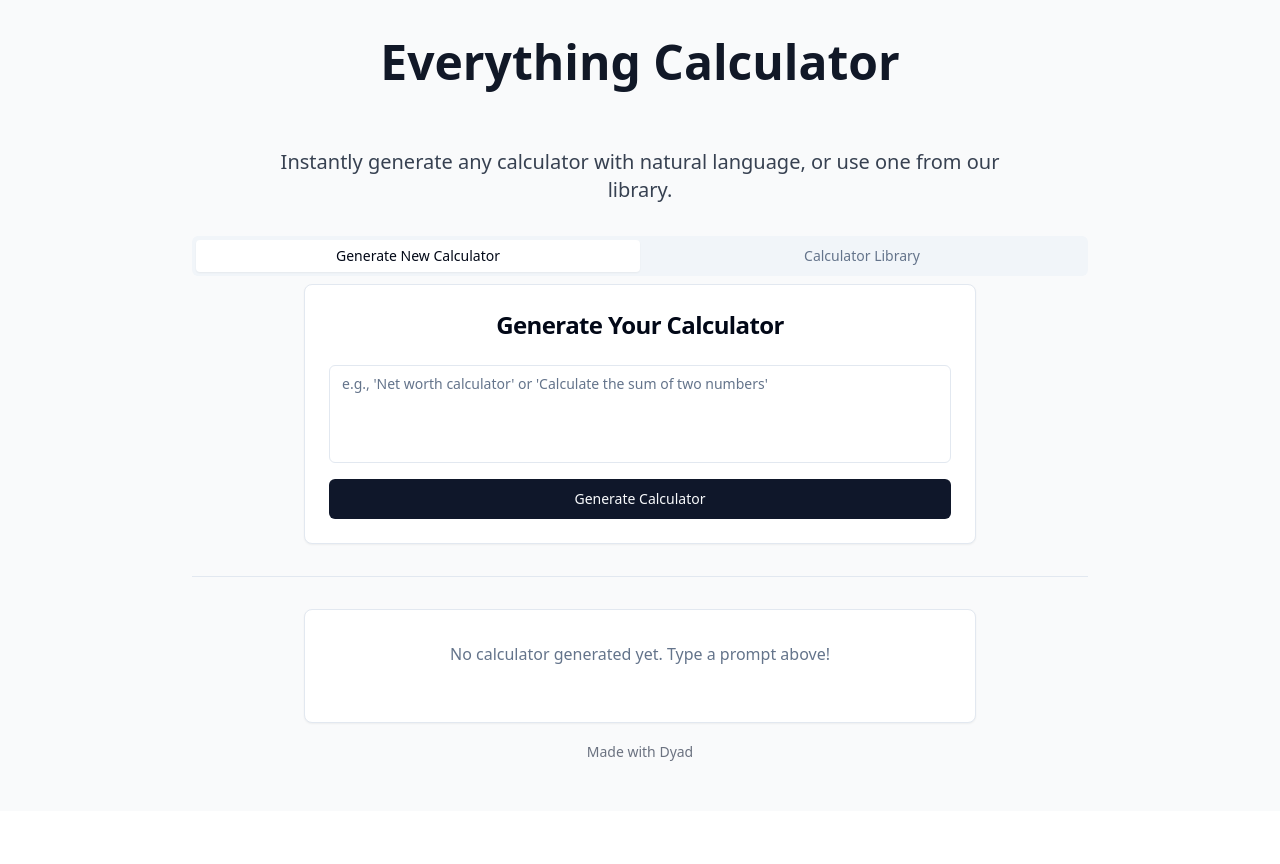
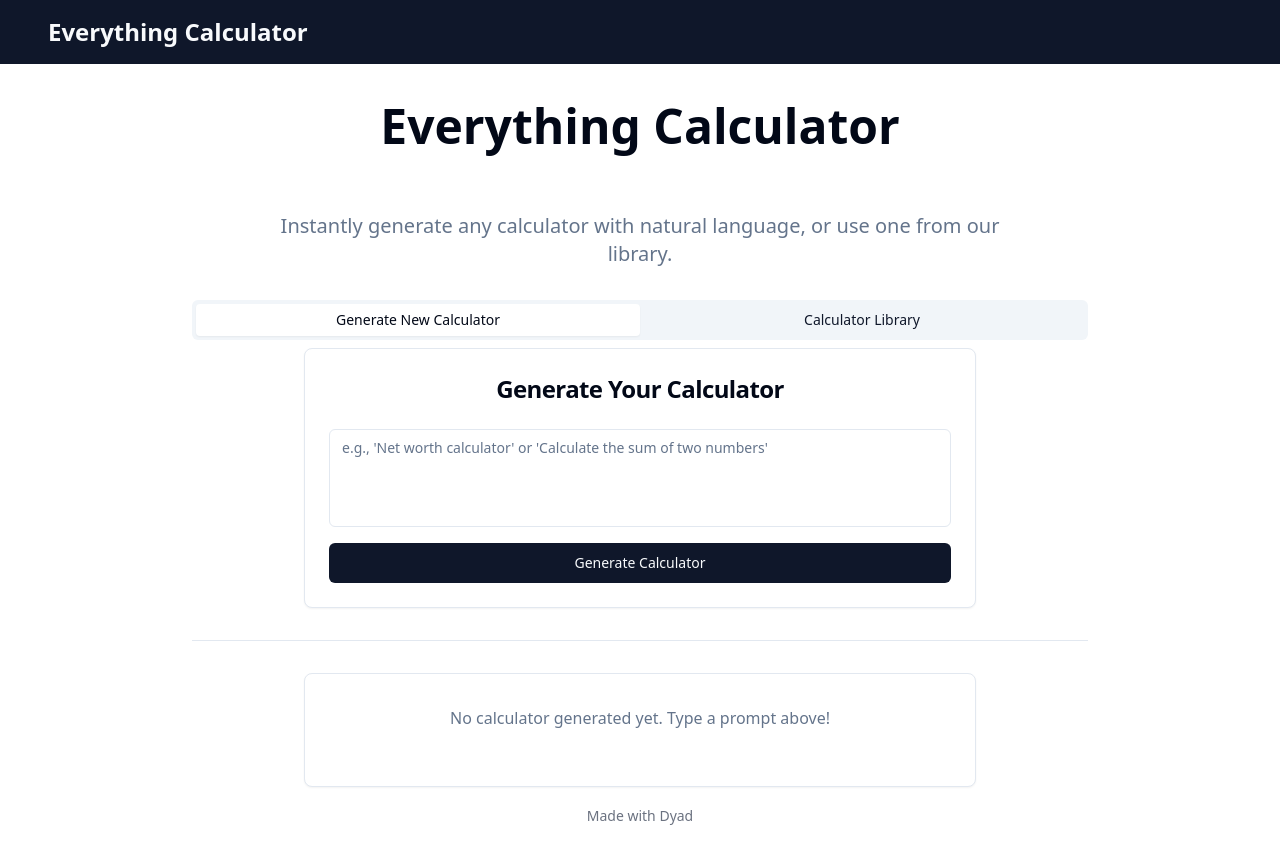
Before and after one commit to shira-y/Everything-Calculator, a React (Vite) app: page / in a window 1280 px wide. Shown: the top 864 px of the page. Before the commit the page ends 811 px from the top, so only its background shows below. Built offline with nearby package versions, Linux system fonts and the light colour scheme.

Commit message:
[dyad] Added color and theme consistency to the app - wrote 6 file(s)

```diff
--- a/src/App.tsx
+++ b/src/App.tsx
@@ -5,6 +5,7 @@ import { QueryClient, QueryClientProvider } from "@tanstack/react-query";
 import { BrowserRouter, Routes, Route } from "react-router-dom";
 import Index from "./pages/Index";
 import NotFound from "./pages/NotFound";
+import Header from "./components/Header"; // Import Header
 
 const queryClient = new QueryClient();
 
@@ -14,11 +15,16 @@ const App = () => (
       <Toaster />
       <Sonner />
       <BrowserRouter>
-        <Routes>
-          <Route path="/" element={<Index />} />
-          {/* ADD ALL CUSTOM ROUTES ABOVE THE CATCH-ALL "*" ROUTE */}
-          <Route path="*" element={<NotFound />} />
-        </Routes>
+        <div className="flex flex-col min-h-screen"> {/* Added flex container for layout */}
+          <Header /> {/* Placed Header here */}
+          <main className="flex-grow"> {/* Main content area */}
+            <Routes>
+              <Route path="/" element={<Index />} />
+              {/* ADD ALL CUSTOM ROUTES ABOVE THE CATCH-ALL "*" ROUTE */}
+              <Route path="*" element={<NotFound />} />
+            </Routes>
+          </main>
+        </div>
       </BrowserRouter>
     </TooltipProvider>
   </QueryClientProvider>
--- a/src/components/CalculatorLibrary.tsx
+++ b/src/components/CalculatorLibrary.tsx
@@ -3,10 +3,10 @@
 import React from 'react';
 import { Card, CardContent, CardHeader, CardTitle, CardDescription } from '@/components/ui/card';
 import { useCalculatorStore } from '@/store/calculatorStore';
-import { fetchPredefinedCalculators } from '@/data/predefinedCalculators'; // Import the fetch function
+import { fetchPredefinedCalculators } from '@/data/predefinedCalculators';
 import { showSuccess, showError } from '@/utils/toast';
-import { useQuery } from '@tanstack/react-query'; // Import useQuery
-import { Skeleton } from '@/components/ui/skeleton'; // Import Skeleton for loading state
+import { useQuery } from '@tanstack/react-query';
+import { Skeleton } from '@/components/ui/skeleton';
 
 const CalculatorLibrary = () => {
   const setCalculator = useCalculatorStore((state) => state.setCalculator);
@@ -19,15 +19,15 @@ const CalculatorLibrary = () => {
   const handleSelectCalculator = (calculatorId: string) => {
     const selectedCalculator = predefinedCalculators?.find(calc => calc.id === calculatorId);
     if (selectedCalculator) {
-      setCalculator({ ...selectedCalculator, outputValue: 0 }); // Reset output value when selecting
+      setCalculator({ ...selectedCalculator, outputValue: 0 });
       showSuccess(`Loaded "${selectedCalculator.name}" from the library.`);
     }
   };
 
   if (isLoading) {
     return (
-      <div className="w-full max-w-4xl mx-auto mt-12 p-6 bg-white dark:bg-gray-800 rounded-lg shadow-md">
-        <h2 className="text-2xl font-bold mb-6 text-gray-900 dark:text-gray-50 text-center">Ready-to-Use Calculators</h2>
+      <div className="w-full max-w-4xl mx-auto mt-12 p-6 bg-background rounded-lg shadow-md">
+        <h2 className="text-2xl font-bold mb-6 text-foreground text-center">Ready-to-Use Calculators</h2>
         <div className="grid grid-cols-1 sm:grid-cols-2 lg:grid-cols-3 gap-6">
           {[...Array(3)].map((_, i) => (
             <Card key={i} className="h-[120px]">
@@ -48,21 +48,21 @@ const CalculatorLibrary = () => {
   if (isError) {
     showError(`Failed to load calculators: ${error?.message || 'Unknown error'}`);
     return (
-      <div className="w-full max-w-4xl mx-auto mt-12 p-6 bg-white dark:bg-gray-800 rounded-lg shadow-md text-center text-destructive">
-        <h2 className="text-2xl font-bold mb-6">Error Loading Calculators</h2>
+      <div className="w-full max-w-4xl mx-auto mt-12 p-6 bg-background rounded-lg shadow-md text-center text-destructive">
+        <h2 className="text-2xl font-bold mb-6 text-foreground">Error Loading Calculators</h2>
         <p>There was an error fetching the calculator library. Please try again later.</p>
       </div>
     );
   }
 
   return (
-    <div className="w-full max-w-4xl mx-auto mt-12 p-6 bg-white dark:bg-gray-800 rounded-lg shadow-md">
-      <h2 className="text-2xl font-bold mb-6 text-gray-900 dark:text-gray-50 text-center">Ready-to-Use Calculators</h2>
+    <div className="w-full max-w-4xl mx-auto mt-12 p-6 bg-background rounded-lg shadow-md">
+      <h2 className="text-2xl font-bold mb-6 text-foreground text-center">Ready-to-Use Calculators</h2>
       <div className="grid grid-cols-1 sm:grid-cols-2 lg:grid-cols-3 gap-6">
         {predefinedCalculators?.map((calculator) => (
           <Card
             key={calculator.id}
-            className="cursor-pointer hover:shadow-lg transition-shadow duration-200 ease-in-out"
+            className="cursor-pointer hover:shadow-lg hover:bg-accent transition-all duration-200 ease-in-out"
             onClick={() => handleSelectCalculator(calculator.id)}
           >
             <CardHeader>
@@ -70,7 +70,7 @@ const CalculatorLibrary = () => {
               <CardDescription className="text-sm text-muted-foreground">{calculator.description}</CardDescription>
             </CardHeader>
             <CardContent>
-              <span className="text-xs text-gray-500 dark:text-gray-400">Click to use</span>
+              <span className="text-xs text-muted-foreground">Click to use</span>
             </CardContent>
           </Card>
         ))}
--- a/src/components/CalculatorViewSwitcher.tsx
+++ b/src/components/CalculatorViewSwitcher.tsx
@@ -8,7 +8,7 @@ import CalculatorLibrary from "./CalculatorLibrary";
 const CalculatorViewSwitcher = () => {
   return (
     <Tabs defaultValue="generate" className="w-full max-w-4xl">
-      <TabsList className="grid w-full grid-cols-2">
+      <TabsList className="grid w-full grid-cols-2 bg-secondary text-secondary-foreground"> {/* Added explicit colors for TabsList */}
         <TabsTrigger value="generate">Generate New Calculator</TabsTrigger>
         <TabsTrigger value="library">Calculator Library</TabsTrigger>
       </TabsList>
--- a/src/components/GenericCalculator.tsx
+++ b/src/components/GenericCalculator.tsx
@@ -7,15 +7,15 @@ import { Label } from '@/components/ui/label';
 import { Input } from '@/components/ui/input';
 import { Separator } from '@/components/ui/separator';
 import { Button } from '@/components/ui/button';
-import { Copy, XCircle } from 'lucide-react'; // Import XCircle icon
+import { Copy, XCircle } from 'lucide-react';
 import { showSuccess, showError } from '@/utils/toast';
 
 const GenericCalculator = () => {
-  const { currentCalculator, updateInputValue, calculateOutput, clearCalculator } = useCalculatorStore(); // Get clearCalculator
+  const { currentCalculator, updateInputValue, calculateOutput, clearCalculator } = useCalculatorStore();
 
   if (!currentCalculator) {
     return (
-      <Card className="w-full max-w-2xl mx-auto text-center py-8">
+      <Card className="w-full max-w-2xl mx-auto text-center py-8 bg-card"> {/* Changed background */}
         <CardContent>
           <p className="text-muted-foreground">No calculator generated yet. Type a prompt above!</p>
         </CardContent>
@@ -41,10 +41,10 @@ const GenericCalculator = () => {
   };
 
   return (
-    <Card className="w-full max-w-2xl mx-auto">
+    <Card className="w-full max-w-2xl mx-auto bg-card"> {/* Changed background */}
       <CardHeader className="flex flex-row items-center justify-between space-y-0 pb-2">
         <div>
-          <CardTitle className="text-2xl font-bold">{currentCalculator.name}</CardTitle>
+          <CardTitle className="text-2xl font-bold text-card-foreground">{currentCalculator.name}</CardTitle> {/* Changed text color */}
           <CardDescription>{currentCalculator.description}</CardDescription>
         </div>
         <Button variant="ghost" size="icon" onClick={clearCalculator} aria-label="Clear calculator">
@@ -68,7 +68,7 @@ const GenericCalculator = () => {
         </div>
         <Separator />
         <div className="space-y-2">
-          <Label className="text-lg font-semibold">{currentCalculator.outputLabel}</Label>
+          <Label className="text-lg font-semibold text-card-foreground">{currentCalculator.outputLabel}</Label> {/* Changed text color */}
           <div className="flex items-center space-x-2">
             <Input
               type="text"
--- /dev/null
+++ b/src/components/Header.tsx
@@ -0,0 +1,19 @@
+"use client";
+
+import React from 'react';
+import { Link } from 'react-router-dom';
+
+const Header = () => {
+  return (
+    <header className="bg-primary text-primary-foreground p-4 shadow-md">
+      <div className="container mx-auto flex justify-between items-center">
+        <Link to="/" className="text-2xl font-bold">
+          Everything Calculator
+        </Link>
+        {/* Add navigation links here if needed */}
+      </div>
+    </header>
+  );
+};
+
+export default Header;
--- a/src/pages/Index.tsx
+++ b/src/pages/Index.tsx
@@ -2,21 +2,21 @@
 
 import { MadeWithDyad } from "@/components/made-with-dyad";
 import GenericCalculator from "@/components/GenericCalculator";
-import CalculatorViewSwitcher from "@/components/CalculatorViewSwitcher"; // Import the new switcher component
+import CalculatorViewSwitcher from "@/components/CalculatorViewSwitcher";
 import { Separator } from "@/components/ui/separator";
 
 const Index = () => {
   return (
-    <div className="min-h-screen flex flex-col items-center justify-between bg-gray-50 dark:bg-gray-900 p-4 sm:p-6 lg:p-8">
+    <div className="flex flex-col items-center justify-between bg-background p-4 sm:p-6 lg:p-8"> {/* Changed background */}
       <div className="flex flex-col items-center justify-center flex-grow w-full max-w-4xl space-y-8">
-        <h1 className="text-5xl font-extrabold text-gray-900 dark:text-gray-50 mb-6 text-center leading-tight">
+        <h1 className="text-5xl font-extrabold text-foreground mb-6 text-center leading-tight"> {/* Changed text color */}
           Everything Calculator
         </h1>
-        <p className="text-xl text-gray-700 dark:text-gray-300 mb-8 text-center max-w-prose">
+        <p className="text-xl text-muted-foreground mb-8 text-center max-w-prose"> {/* Changed text color */}
           Instantly generate any calculator with natural language, or use one from our library.
         </p>
 
-        <CalculatorViewSwitcher /> {/* Use the new switcher component here */}
+        <CalculatorViewSwitcher />
         <Separator className="my-8" />
         <GenericCalculator />
       </div>
```
